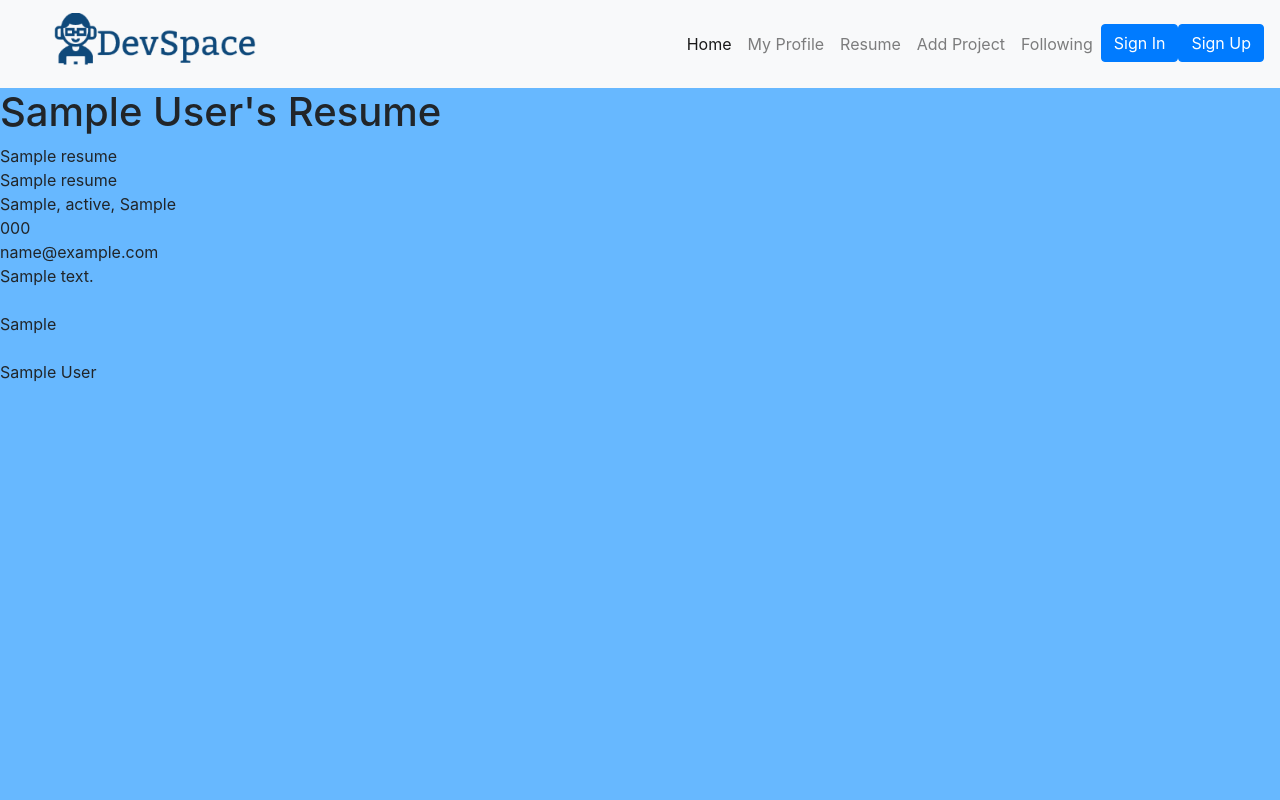
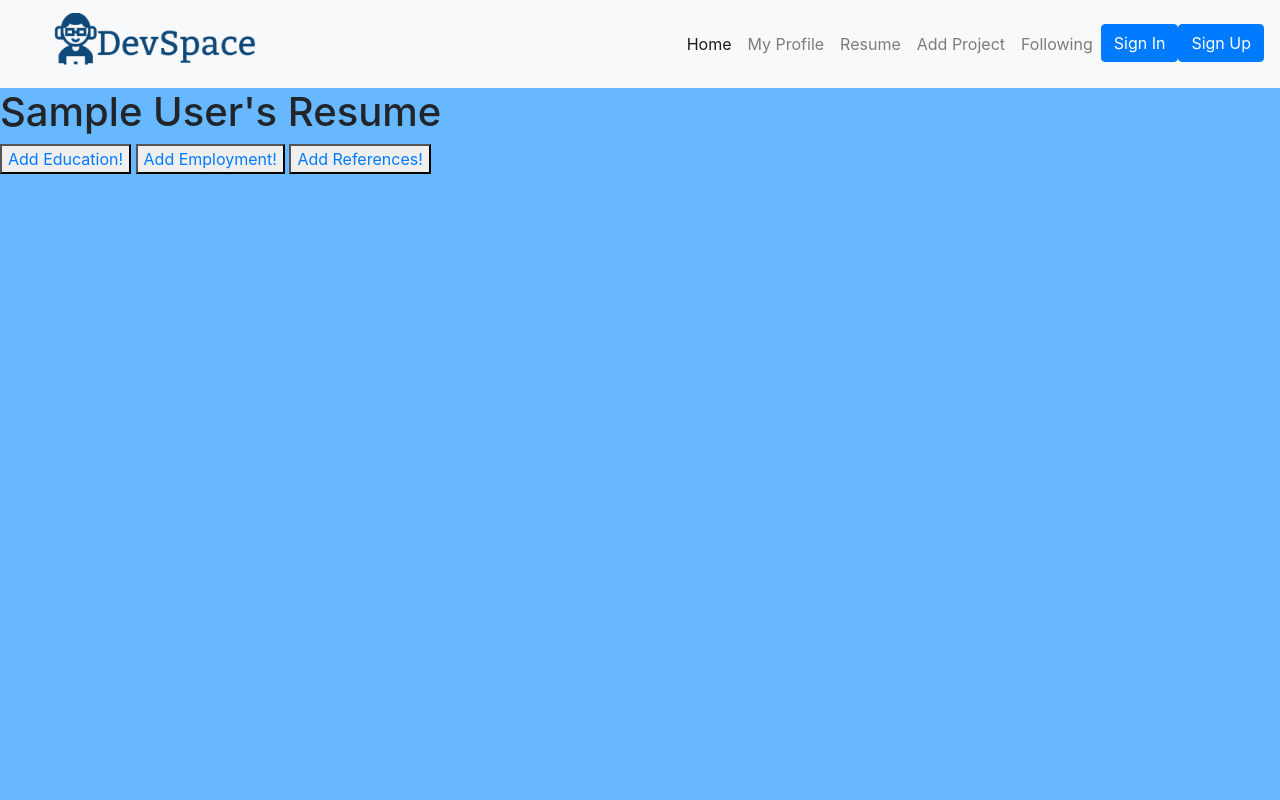
Before and after one commit to pbuzzo/DevSpace, a Django app: template resumeapp/templates/resume.html in a window 1280 px wide. Run offline with Django 3.2, Linux system fonts and the light colour scheme; the template is opened without the code that fills it: values that come from a table or form of the project are taken from there, others are empty; tables that the repository leaves empty hold one stand-in row (values such as "Sample post"); some libraries are stand-ins or nearby versions.

Commit message:
update templates and views

```diff
--- a/notificationsapp/views.py
+++ b/notificationsapp/views.py
@@ -27,7 +27,7 @@ def create_notification(request):
 
 def get_notifications(request):
     html= 'notifications.htm'
-    user= Developer.objects.get(user=request.user)
+    user= Developer.objects.get(id=request.user.id)
     notification = Notifications.objects.filter(to_user=user, from_user=False)
     notifications_count=len(notification)
     for pings in notification:
--- a/resumeapp/templates/resume.html
+++ b/resumeapp/templates/resume.html
@@ -2,26 +2,9 @@
 {% block content %}
 
 <h1>{{data.display_name}}'s Resume</h1>
-{{resume.title}}<br>
-{{resume.name}}<br>
-{{resume.city}},
-{{resume.state}},
-{{resume.country}}<br>
-{{resume.phone}}<br>
-{{resume.email}}<br>
-{{resume.summary}}<br>
-{{resume.education}}<br>
-{{resume.skills}}<br>
-{{resume.employment}}<br>
-{{resume.references}}
 
-{{data}}
-
-{% if user.is_authenticated %}
 <button><a href='/resume/add/education/'>Add Education!</a></button>
 <button><a href='/resume/add/employment/'>Add Employment!</a></button>
 <button><a href='/resume/add/references/'>Add References!</a></button>
-<button><a href='/resume/add/details/'>Add Details!</a></button>
-{% endif %}
 
 {% endblock %}
```
